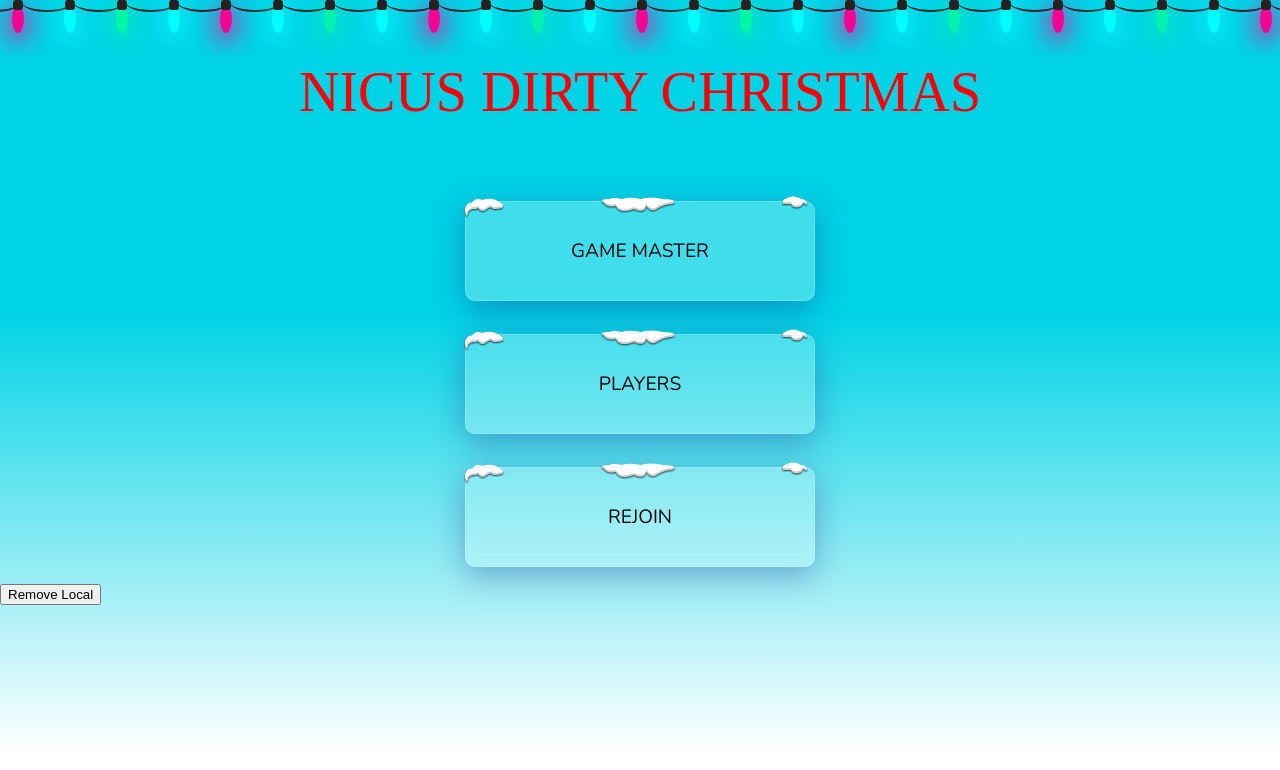
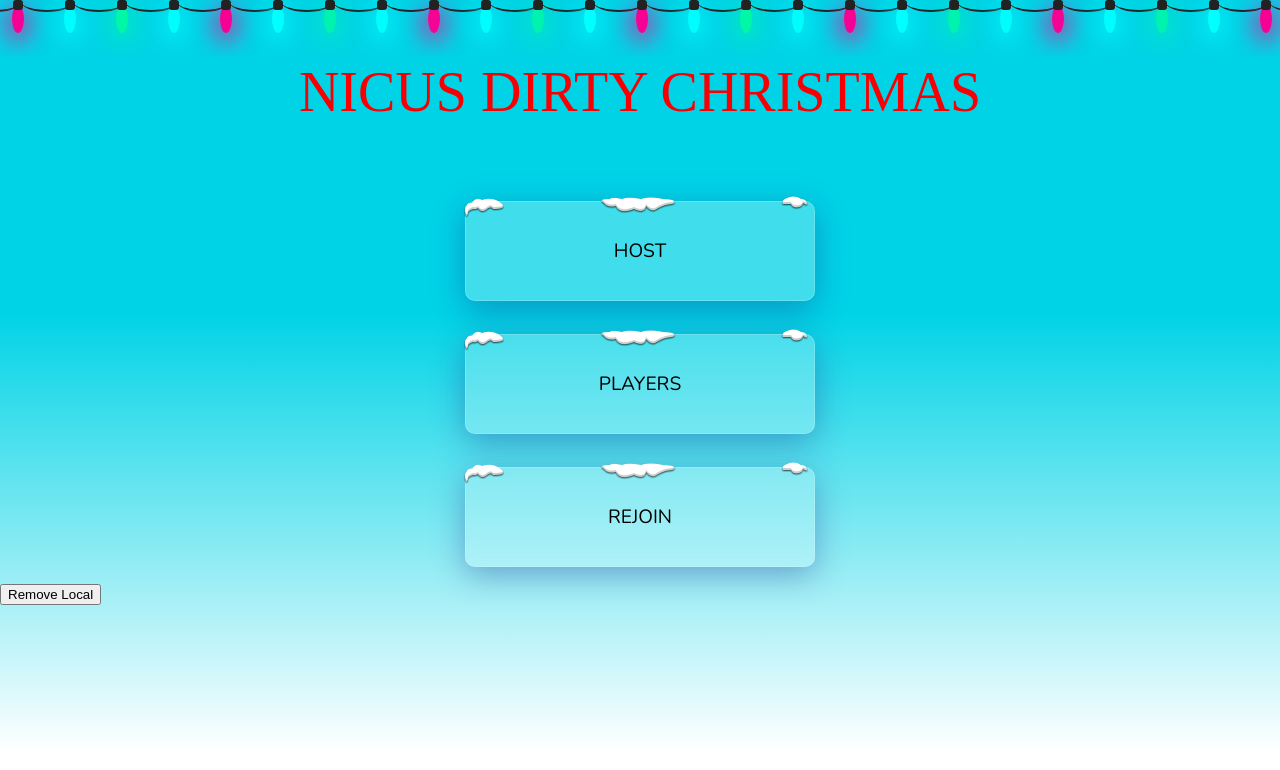
Before and after one commit to GeoffKellyNC/nicus-dirty-santa, a React (Create React App) app: page / in a window 1280 px wide. Shown: the top 770 px of the page. Built offline with nearby package versions, Linux system fonts and the light colour scheme; no server answers; a web font is replaced by a local one.

Commit message:
Changed 'Game Master' button text  to 'Host'

```diff
--- a/src/views/Home.js
+++ b/src/views/Home.js
@@ -17,7 +17,7 @@ const Home = () => {
         </div>
         <div className = 'home-body'>
             <div className='game-master choice-container'>
-                <button onClick ={() => navigate('/gameboard')} className='game-master-btn choice-btn'> GAME MASTER </button>
+                <button onClick ={() => navigate('/gameboard')} className='game-master-btn choice-btn'> HOST </button>
                 <button onClick={() => navigate('/register')} className='player-btn choice-btn'> PLAYERS </button>
                 <button onClick = {() => setRejoin(!rejoin)} className = 'rejoin-btn choice-btn'> REJOIN </button>
                 {
```
